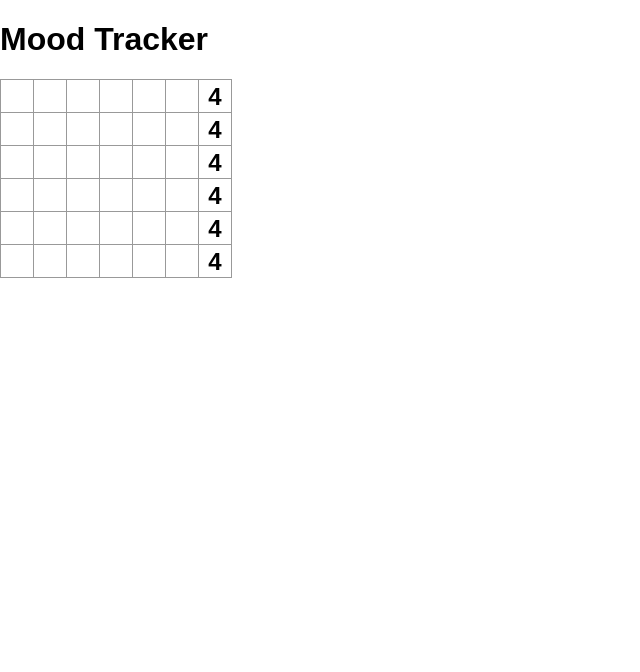
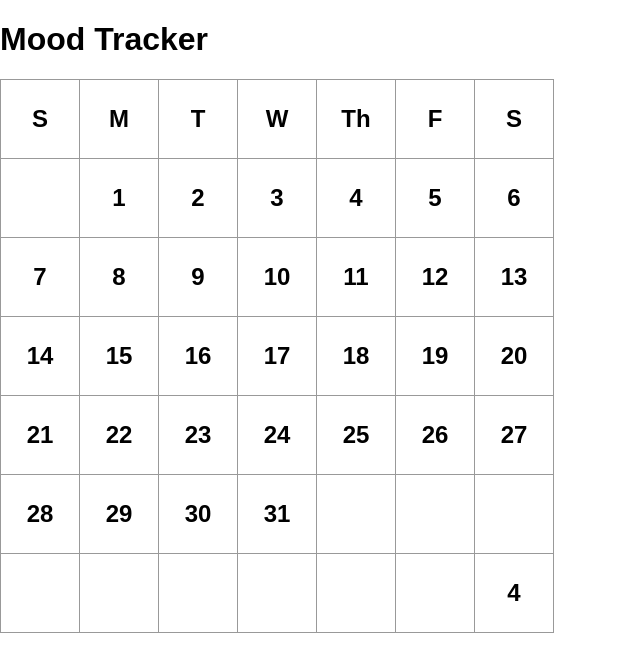
Before and after one commit to drdito/Zen-Den, a React (Create React App) app in the folder client/: page / in a window 1280 px wide. Shown: the top 672 px of the page, without its empty margins (0-640 px from the left). Built offline with nearby package versions, Linux system fonts and the light colour scheme.

Commit message:
Added new calendar row for days of week and more CSS styling.

```diff
--- a/client/src/MoodTracker/moodTracker.css
+++ b/client/src/MoodTracker/moodTracker.css
@@ -6,12 +6,12 @@
   font-size: 24px;
   font-weight: bold;
   line-height: 34px;
-  height: 34px;
+  height: 80px;
   margin-right: -1px;
   margin-top: -1px;
   padding: 0;
   text-align: center;
-  width: 34px;
+  width: 80px;
 }
 
 .calendar-row:after {
--- a/client/src/MoodTracker/moodTrackerComponent.js
+++ b/client/src/MoodTracker/moodTrackerComponent.js
@@ -31,52 +31,63 @@ class Calendar extends React.Component {
   }
 
   render() {
+    // Hard coding calendar for January 2018.
+    // I need to find a way to generate calendars dynamically
     return(
       <div>
         <div className="calendar-row">
+          {this.renderSquare('S')}
+          {this.renderSquare('M')}
+          {this.renderSquare('T')}
+          {this.renderSquare('W')}
+          {this.renderSquare('Th')}
+          {this.renderSquare('F')}
+          {this.renderSquare('S')}
+        </div>
+        <div className="calendar-row">
+          {this.renderSquare(null)}
+          {this.renderSquare(1)}
+          {this.renderSquare(2)}
+          {this.renderSquare(3)}
+          {this.renderSquare(4)}
+          {this.renderSquare(5)}
+          {this.renderSquare(6)}
+        </div>
+        <div className="calendar-row">
+          {this.renderSquare(7)}
+          {this.renderSquare(8)}
+          {this.renderSquare(9)}
+          {this.renderSquare(10)}
+          {this.renderSquare(11)}
+          {this.renderSquare(12)}
+          {this.renderSquare(13)}
+        </div>
+        <div className="calendar-row">
+          {this.renderSquare(14)}
+          {this.renderSquare(15)}
+          {this.renderSquare(16)}
+          {this.renderSquare(17)}
+          {this.renderSquare(18)}
+          {this.renderSquare(19)}
+          {this.renderSquare(20)}
+        </div>
+        <div className="calendar-row">
+          {this.renderSquare(21)}
+          {this.renderSquare(22)}
+          {this.renderSquare(23)}
+          {this.renderSquare(24)}
+          {this.renderSquare(25)}
+          {this.renderSquare(26)}
+          {this.renderSquare(27)}
+        </div>
+        <div className="calendar-row">
+          {this.renderSquare(28)}
+          {this.renderSquare(29)}
+          {this.renderSquare(30)}
+          {this.renderSquare(31)}
           {this.renderSquare(null)}
           {this.renderSquare(null)}
           {this.renderSquare(null)}
-          {this.renderSquare(null)}
-          {this.renderSquare(null)}
-          {this.renderSquare(null)}
-          {this.renderSquare(4)}
-        </div>
-        <div className="calendar-row">
-          {this.renderSquare(null)}
-          {this.renderSquare(null)}
-          {this.renderSquare(null)}
-          {this.renderSquare(null)}
-          {this.renderSquare(null)}
-          {this.renderSquare(null)}
-          {this.renderSquare(4)}
-        </div>
-        <div className="calendar-row">
-          {this.renderSquare(null)}
-          {this.renderSquare(null)}
-          {this.renderSquare(null)}
-          {this.renderSquare(null)}
-          {this.renderSquare(null)}
-          {this.renderSquare(null)}
-          {this.renderSquare(4)}
-        </div>
-        <div className="calendar-row">
-          {this.renderSquare(null)}
-          {this.renderSquare(null)}
-          {this.renderSquare(null)}
-          {this.renderSquare(null)}
-          {this.renderSquare(null)}
-          {this.renderSquare(null)}
-          {this.renderSquare(4)}
-        </div>
-        <div className="calendar-row">
-          {this.renderSquare(null)}
-          {this.renderSquare(null)}
-          {this.renderSquare(null)}
-          {this.renderSquare(null)}
-          {this.renderSquare(null)}
-          {this.renderSquare(null)}
-          {this.renderSquare(4)}
         </div>
         <div className="calendar-row">
           {this.renderSquare(null)}
```
